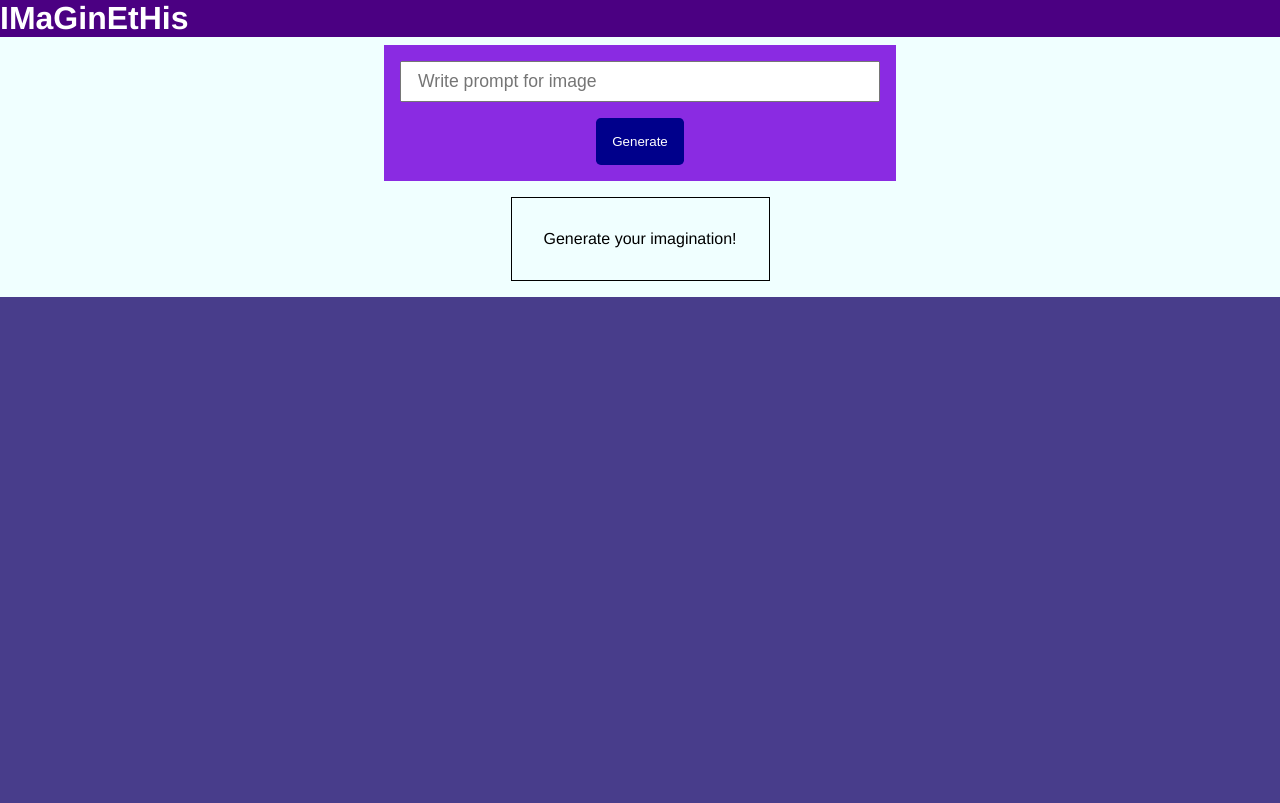
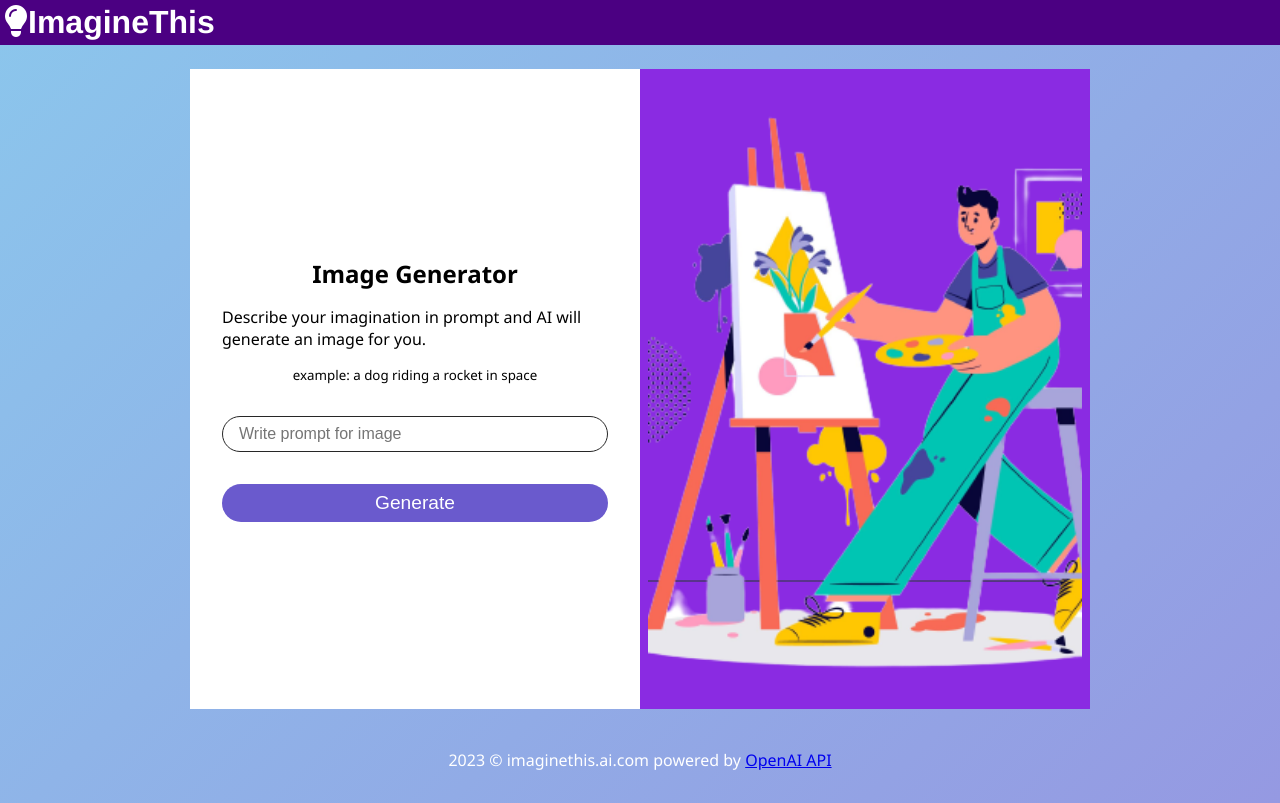
Before and after one commit to IndieCoderMM/imagine-this, a React (Create React App) app in the folder client/: page / in a window 1280 px wide. Built offline with nearby package versions, Linux system fonts and the light colour scheme.

Commit message:
Customize webpage design

```diff
--- a/client/public/index.html
+++ b/client/public/index.html
@@ -9,6 +9,7 @@
       name="description"
       content="Web site created using create-react-app"
     />
+    <script src="https://kit.fontawesome.com/9d6e6aaa13.js" crossorigin="anonymous"></script>
     <title>React App</title>
   </head>
   <body>
--- a/client/src/App.js
+++ b/client/src/App.js
@@ -5,9 +5,15 @@ import ImageFrame from './components/ImageFrame';
 
 function App() {
   const [imgUrl, setImgUrl] = useState();
+  const [status, setStatus] = useState('initial');
 
   const requestImage = async (prompt) => {
+    if (prompt.trim().length === 0) {
+      setStatus('initial');
+      return;
+    }
     try {
+      setStatus('loading');
       const response = await fetch('/openai/imagine', {
         method: 'POST',
         headers: {
@@ -21,7 +27,9 @@ function App() {
       const data = await response.json();
       console.log(data);
       setImgUrl(data.data);
+      setStatus('ready');
     } catch (error) {
+      setStatus('error');
       console.log(error);
     }
   };
@@ -29,8 +37,16 @@ function App() {
   return (
     <div className='app'>
       <PageHeader />
-      <PromptForm requestImage={requestImage} />
-      <ImageFrame imgUrl={imgUrl} />
+      <div className='container'>
+        <PromptForm requestImage={requestImage} />
+        <ImageFrame imgUrl={imgUrl} status={status} />
+      </div>
+      <footer>
+        <p>
+          2023 &copy; imaginethis.ai.com powered by{' '}
+          <a href='https://beta.openai.com/docs/guides/images'>OpenAI API</a>
+        </p>
+      </footer>
     </div>
   );
 }
--- a/client/src/components/ImageFrame.js
+++ b/client/src/components/ImageFrame.js
@@ -1,10 +1,27 @@
-import React from 'react';
+import React, { useState } from 'react';
+import Spinner from './Spinner';
+import PainterImg from '../painterImage.png';
 
-function ImageFrame({ imgUrl, imgCaption }) {
+function ImageFrame({ imgUrl, status }) {
   return (
     <div className='imageFrame'>
-      {imgUrl ? <img src={imgUrl} className='resultImg' /> : null}
-      <p className='imgCaption'>{imgCaption || 'Generate your imagination!'}</p>
+      {status === 'loading' && <Spinner />}
+      {status === 'error' && (
+        <div className='error-box'>
+          <h2>🙁ops!</h2>
+          <p>Image could not be generated!</p>
+        </div>
+      )}
+      {status === 'ready' && (
+        <img src={imgUrl} alt='Generated image' className='picture' />
+      )}
+      {status === 'initial' && (
+        <img
+          className='picture'
+          src={PainterImg}
+          alt='Image by pikisuperstar on Freepik'
+        />
+      )}
     </div>
   );
 }
--- a/client/src/components/PageHeader.js
+++ b/client/src/components/PageHeader.js
@@ -3,7 +3,9 @@ import React from 'react';
 export default function PageHeader() {
   return (
     <div className='header'>
-      <h1>IMaGinEtHis</h1>
+      <h1>
+        <i className='fa-solid fa-lightbulb'></i>ImagineThis
+      </h1>
     </div>
   );
 }
--- a/client/src/components/PromptForm.js
+++ b/client/src/components/PromptForm.js
@@ -6,15 +6,17 @@ export default function PromptForm({ requestImage }) {
   const submitForm = (e) => {
     e.preventDefault();
     const prompt = promptRef.current.value;
-    if (prompt.trim().length === 0) {
-      return;
-    }
-    console.log(prompt);
     requestImage(prompt);
   };
 
   return (
     <form className='promptForm'>
+      <h2>Image Generator</h2>
+      <p>
+        Describe your imagination in prompt and AI will generate an image for
+        you.
+      </p>
+      <small>example: a dog riding a rocket in space</small>
       <input
         ref={promptRef}
         className='promptInput'
--- /dev/null
+++ b/client/src/components/Spinner.js
@@ -0,0 +1,17 @@
+import React from 'react';
+
+function Spinner() {
+  return (
+    <>
+      <div className='lds-ring'>
+        <div></div>
+        <div></div>
+        <div></div>
+        <div></div>
+      </div>
+      <p>Generating image...</p>
+    </>
+  );
+}
+
+export default Spinner;
--- a/client/src/index.css
+++ b/client/src/index.css
@@ -5,67 +5,141 @@
 }
 
 body {
-    background-color: darkslateblue;
-    font-family: 'Franklin Gothic Medium', 'Arial Narrow', Arial, sans-serif;
+    font-family:'Segoe UI', Tahoma, Geneva, Verdana, sans-serif;
+    background-color: #8BC6EC;
+    background-image: linear-gradient(135deg, #8BC6EC 0%, #9599E2 100%);
+    min-height: 100vh;
 }
 
 .app {
     display: flex;
     flex-direction: column;
-    background-color: azure;
     justify-content: center;
     align-items: center;
 }
 
 .header {
     background-color:indigo;
-    color: white;
+    color:white;
+    padding: .25rem;
     width: 100%;
-    margin-bottom: .5rem;
+    margin-bottom: 1rem;
+    font-family: 'Franklin Gothic Medium', 'Arial Narrow', Arial, sans-serif;
+}
+
+.container {
+    display: flex;
+    width: 80%;
+    max-width: 900px;
+    min-height: 80vh;
+    background-color: white;
+    margin: .5rem;
 }
 
 .promptForm {
+    flex: 1;
     display: flex;
     flex-direction: column;
+    justify-content: center;
     align-items: center;
     gap: 1rem;
-    padding: 1rem;
+    padding: 2rem;
     width: 40%;
-    background-color: blueviolet;
 }
 
 .promptInput {
     width: 100%;
     padding: .5rem 1rem;
-    font-size: 1.1rem;
+    margin: 1rem;
+    border: solid 1px #272727;
+    border-radius: 25rem;
+    font-size: 1rem;
+}
+
+.promptInput:focus {
+    outline: none;
 }
 
 .generateBtn {
-    background-color: darkblue;
+    background-color:slateblue;
+    width: 100%;
     border: none;
+    border-radius: 25rem;
     color: white;
-    padding: 1rem;
-    border-radius: .3rem;
+    padding: .5rem;
+    font-size: 1.2rem;
     transition: all .3s;
 }
 
 .generateBtn:hover {
-    background-color:cornflowerblue;
-    color: black;
+    background-color: mediumslateblue;
+    box-shadow: 3px 5px 10px rgba(204, 204, 204, 0.517);
+    transform: translateY(-2px);
 }
 
+
 .imageFrame {
-    margin: 1rem;
-    border: solid 1px black;
-    padding: 2rem;
+    width: 50%;
+    padding: .5rem;
+    background-color: blueviolet;
+    color: white;
     display: flex;
     flex-direction: column;
     justify-content: center;
     align-items: center;
 }
 
-.resultImg {
-    width: 256px;
-    height: 256px;
-    background-color: gray;
+.picture {
+    width: 100%;
+    height: 100%;
+    object-fit: cover;
 }
+
+.error-box {
+    text-align: center;
+    font-size: 2rem;
+}
+
+footer {
+    padding: 2rem;
+    text-align: center;
+    color: white;
+
+}
+
+ /* Spinner  */
+ .lds-ring {
+    display: inline-block;
+    position: relative;
+    width: 80px;
+    height: 80px;
+  }
+  .lds-ring div {
+    box-sizing: border-box;
+    display: block;
+    position: absolute;
+    width: 64px;
+    height: 64px;
+    margin: 8px;
+    border: 8px solid #fff;
+    border-radius: 50%;
+    animation: lds-ring 1.2s cubic-bezier(0.5, 0, 0.5, 1) infinite;
+    border-color: #fff transparent transparent transparent;
+  }
+  .lds-ring div:nth-child(1) {
+    animation-delay: -0.45s;
+  }
+  .lds-ring div:nth-child(2) {
+    animation-delay: -0.3s;
+  }
+  .lds-ring div:nth-child(3) {
+    animation-delay: -0.15s;
+  }
+  @keyframes lds-ring {
+    0% {
+      transform: rotate(0deg);
+    }
+    100% {
+      transform: rotate(360deg);
+    }
+  }
```
Also changed, not shown: client/src/painterImage.png (added).
